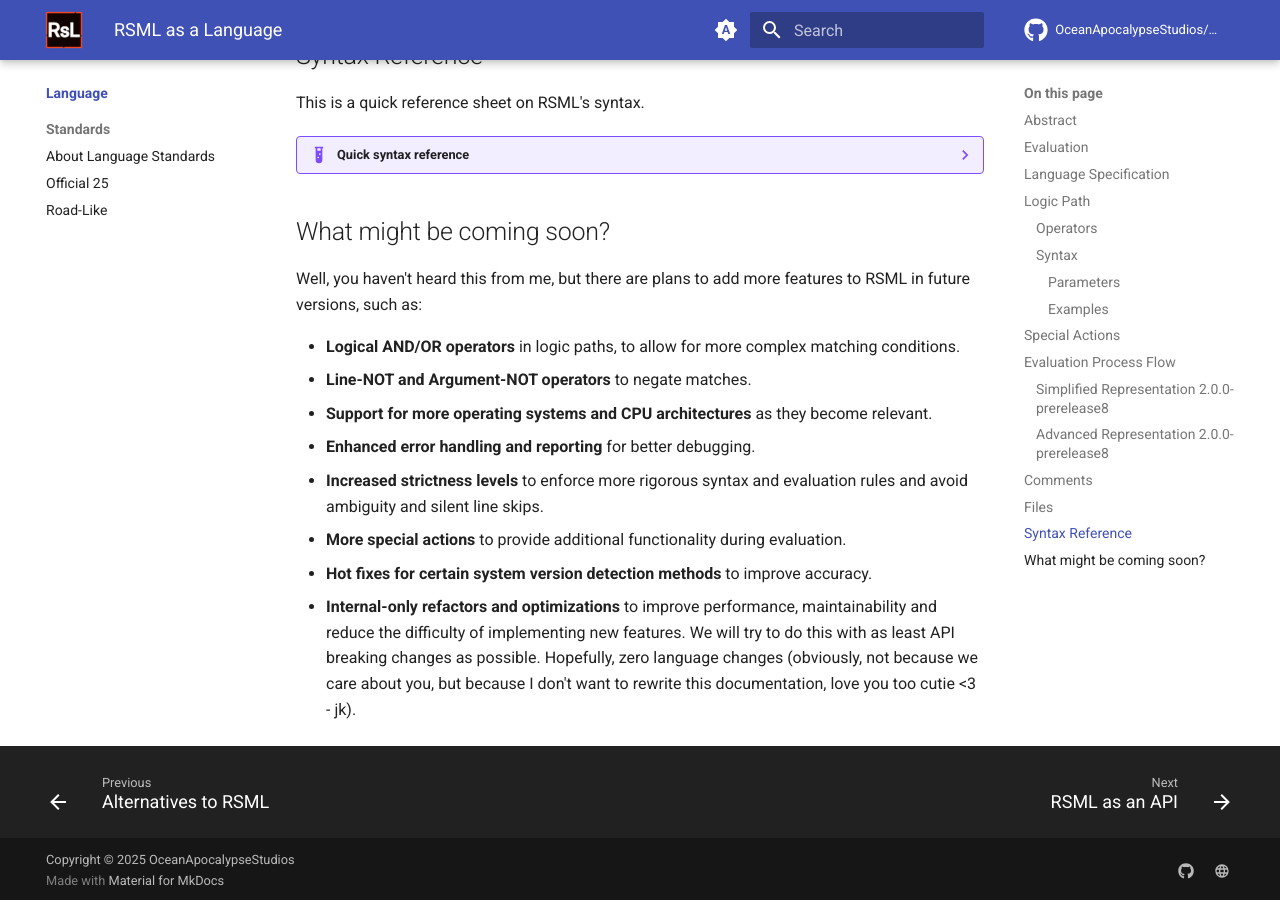
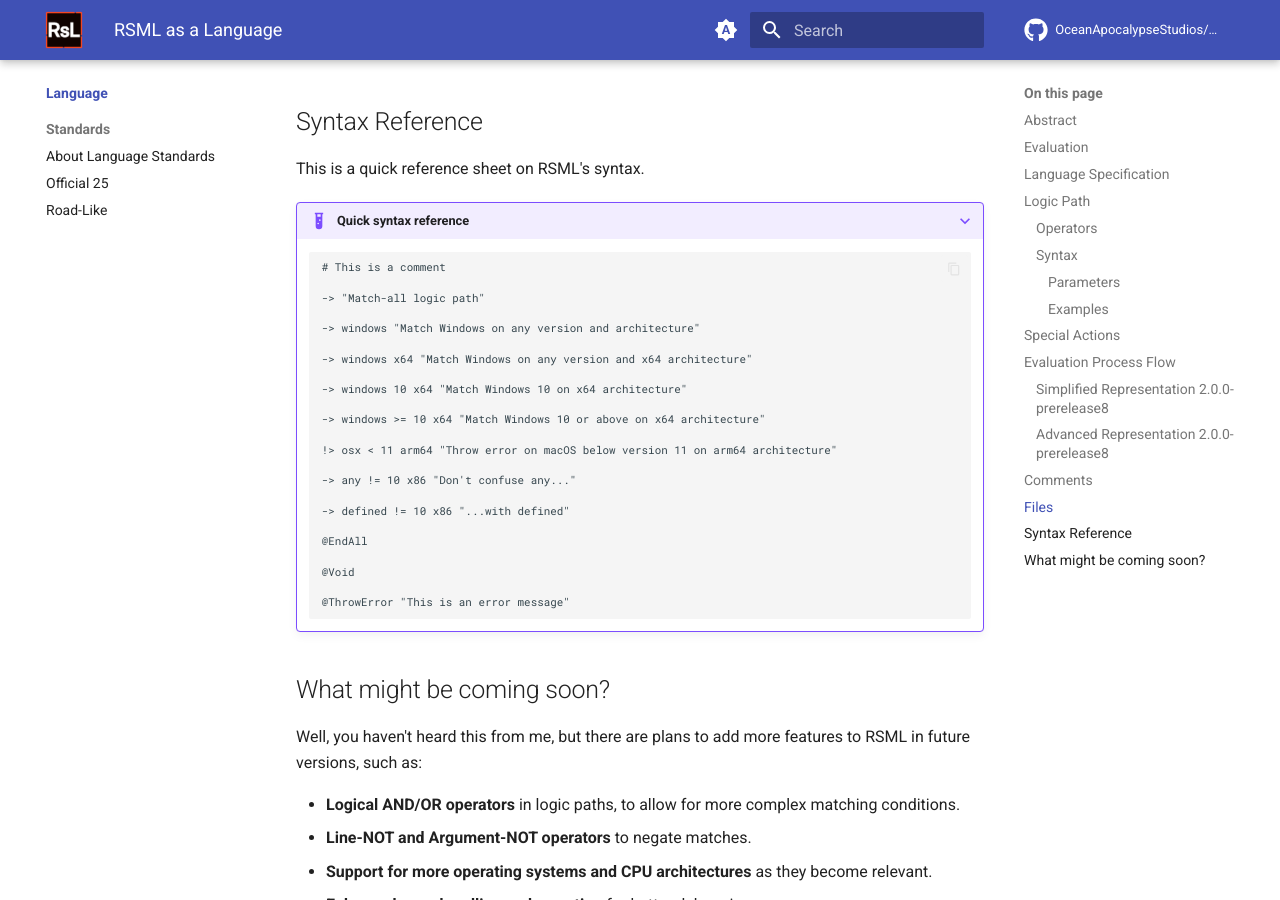
Before and after one commit to OceanApocalypseStudios/RedSeaMarkupLanguage, an MkDocs documentation site: the page built from docs/language/index.md, in a window 1280 px wide and 900 px high, scrolled down 8561 px. Built offline with MkDocs 1.6.1 and Material for MkDocs 9.7.7, drawn with Linux system fonts in a browser that asks for light colours; comment, search, counter and statistics services are not loaded; some of the changed text lies outside the part shown.

Commit message:
minor changes

````diff
--- a/docs/language/index.md
+++ b/docs/language/index.md
@@ -340,7 +340,7 @@
     <!-- md:version 2.0.0-prerelease8 --> Note how the `ThrowError` special action is practically the same as `!> any any any "<message>"` logic path. The difference is internal only and quite neggligible for most use cases. Some will argue the first is clearer, while others will argue the second is clearer. Choose whichever you prefer!
 
 ## Evaluation Process Flow
-??? info "Strictly markup"
+!!! info "Strictly markup"
     Despite the usage of wording such as _"return"_ and _"interpret"_, RSML is **purely declarative** - it can**not** execute, compile or transpile code.
 
 RSML is evaluated from **start to finish** _([see Advanced Representation of the Process Flow](#advanced-representation))_, meaning that the **very first** logic path **with a return operator in it** that matches will be used and the evaluation ends there. All the logic beyond that point is ignored completely, including comments and special actions.
@@ -415,7 +415,7 @@
 ## Syntax Reference
 This is a quick reference sheet on RSML's syntax.
 
-??? example "Quick syntax reference"
+???+ example "Quick syntax reference"
     ```rsea
     # This is a comment
 
````
